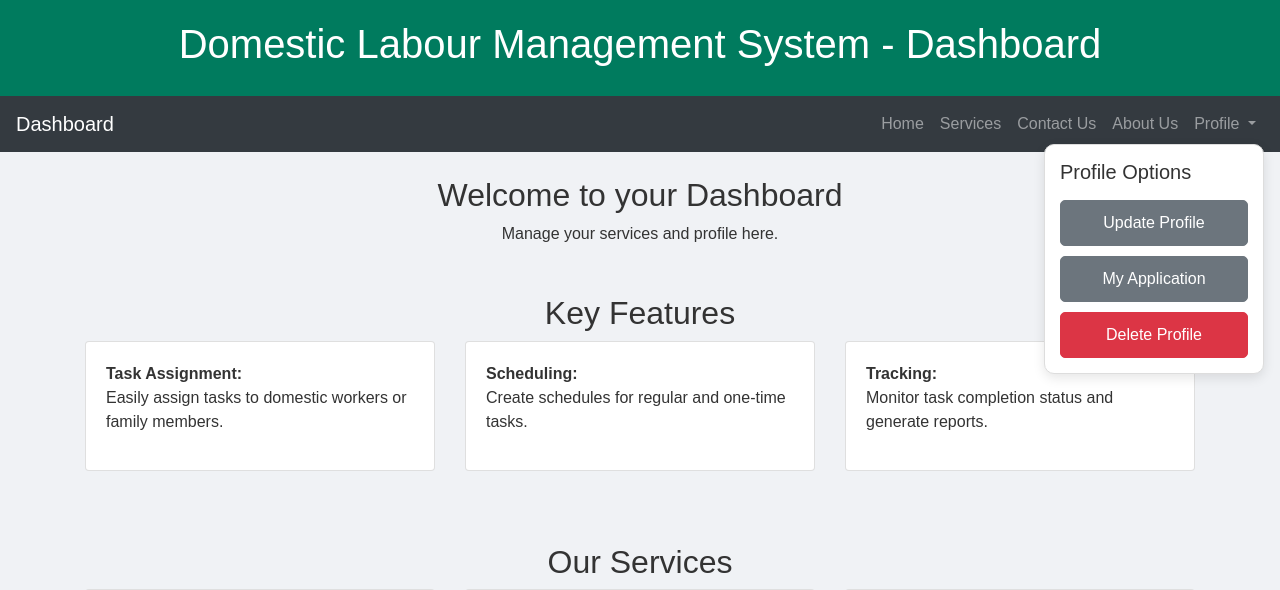
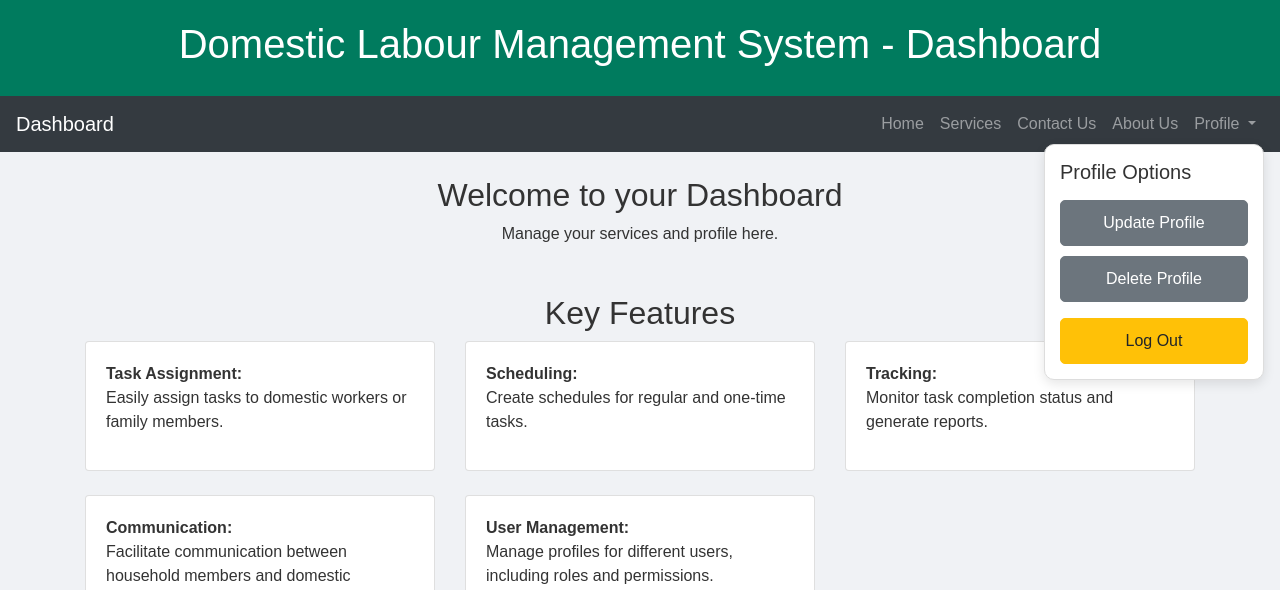
Before and after one commit to bmeennakshy/dlms, a Flask app: page /dashboard in a window 1280 px wide, after a click on "Profile". Shown: the top 590 px of the page. Run offline with Flask 3, Linux system fonts and the light colour scheme; the visitor is signed in with stand-in values (Sample User, id 1); some libraries are stand-ins or nearby versions; grey boxes are pictures that could not be loaded.

Commit message:
Update dashboard.html

```diff
--- a/dlms/templates/dashboard.html
+++ b/dlms/templates/dashboard.html
@@ -80,11 +80,14 @@
                         <h5 class="mb-3">Profile Options</h5>
                         <button class="btn btn-secondary" onclick="window.location.href='/update_profile'">Update Profile</button>
 <!-- Inside the Profile Dropdown -->
-<button class="btn btn-secondary" onclick="window.location.href='/my_application'">My Application</button>
+
 <form action="/delete_profile" method="POST" onsubmit="return confirm('Are you sure you want to delete your profile?');">
-    <button class="btn btn-danger" type="submit">Delete Profile</button>
+    <button class="btn btn-secondary" type="submit">Delete Profile</button>
 </form>
-
+ <!-- Log Out Option -->
+ <form action="/logout" method="POST">
+    <button class="btn btn-warning mt-3" type="submit">Log Out</button>
+</form>
 
                     </div>
                 </li>
@@ -126,6 +129,22 @@
                         </div>
                     </div>
                 </div>
+                <div class="col-md-4">
+                    <div class="card mb-4">
+                        <div class="card-body">
+                            <strong>Communication:</strong>
+                            <p>Facilitate communication between household members and domestic workers.</p>
+                        </div>
+                    </div>
+                </div>
+                <div class="col-md-4">
+                    <div class="card mb-4">
+                        <div class="card-body">
+                            <strong>User Management:</strong>
+                            <p>Manage profiles for different users, including roles and permissions.</p>
+                        </div>
+                    </div>
+                </div>
             </div>
         </section>
 
@@ -135,7 +154,7 @@
             <div class="row">
                 <div class="col-md-4">
                     <div class="card service-card">
-                        <img src="coconut.jpeg" class="card-img-top" alt="Coconut Tree Climber">
+
                         <div class="card-body text-center">
                             <h3 class="card-title">Coconut Tree Climber</h3>
                             <p class="card-text">Expert coconut tree climbing services.</p>
@@ -145,7 +164,7 @@
                 </div>
                 <div class="col-md-4">
                     <div class="card service-card">
-                        <img src="maid.jpeg" class="card-img-top" alt="House Maid">
+
                         <div class="card-body text-center">
                             <h3 class="card-title">House Maid</h3>
                             <p class="card-text">Professional cleaning and household management.</p>
@@ -155,7 +174,7 @@
                 </div>
                 <div class="col-md-4">
                     <div class="card service-card">
-                        <img src="garden.jpeg" class="card-img-top" alt="Gardener">
+
                         <div class="card-body text-center">
                             <h3 class="card-title">Gardener</h3>
                             <p class="card-text">Expert gardening services for your home.</p>
```
